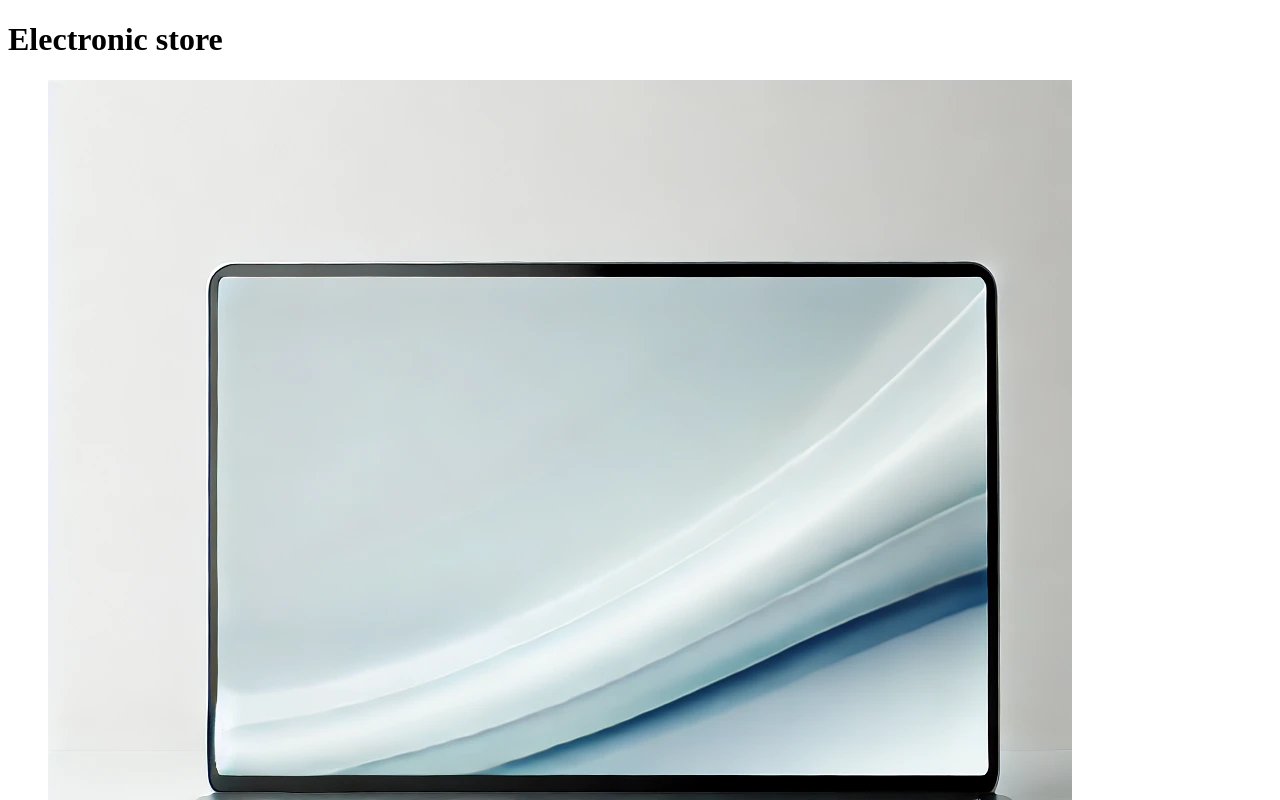
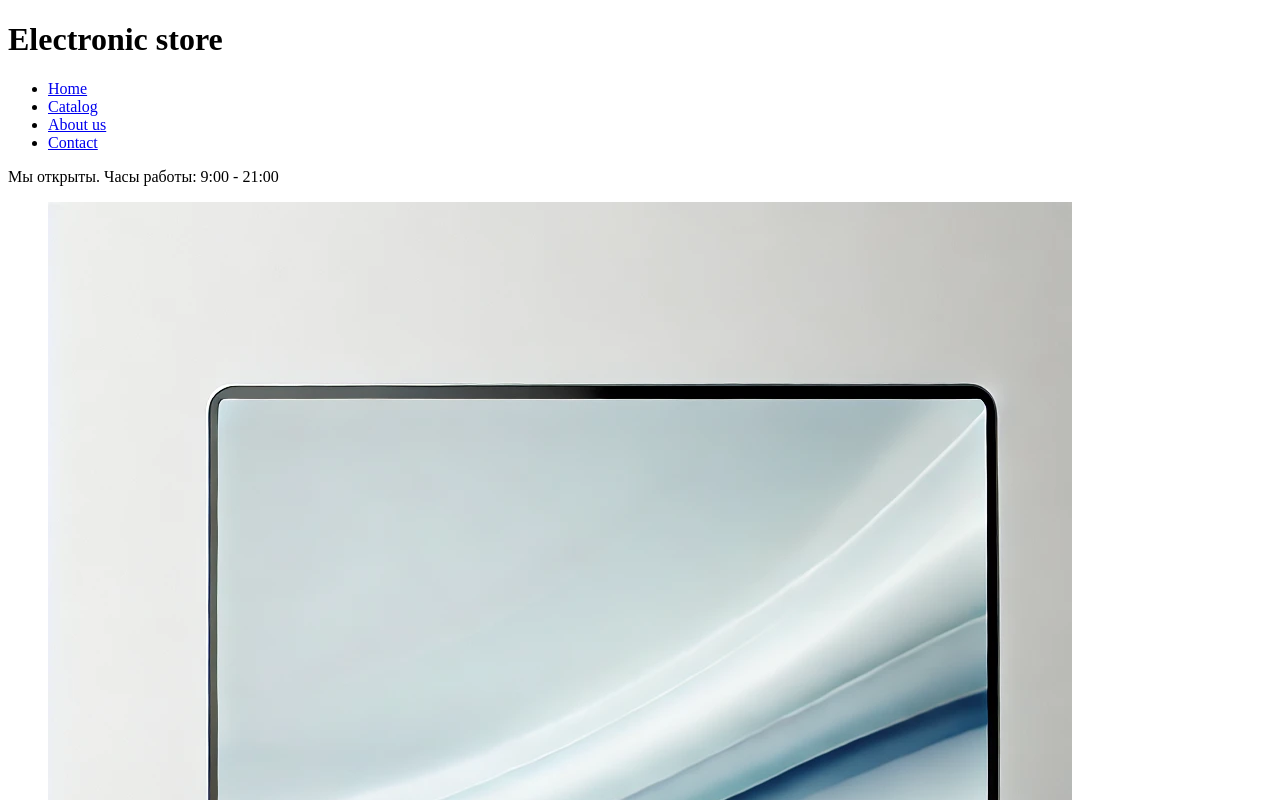
Before and after one commit to vladislav-1999/React-Course, a React (Vite) app in the folder project_1/e-store/: page / in a window 1280 px wide. Shown: the top 800 px of the page. Built offline with nearby package versions, Linux system fonts and the light colour scheme.

Commit message:
Добавлены часы работы магазина.

```diff
--- a/project_1/e-store/src/App.jsx
+++ b/project_1/e-store/src/App.jsx
@@ -43,6 +43,8 @@ const productData = [
   },
 ];
 
+
+
 function App() {
   return (
     <div>
@@ -54,9 +56,44 @@ function App() {
 }
 
 function Header() {
+  const hour = new Date().getHours();
+  const openHours = 9;
+  const closeHours = 21;
+
+  const isOpen = hour >= openHours && hour <= closeHours;
+
+  console.log(isOpen);
+
   return (
     <header>
       <h1>Electronic store</h1>
+      <nav>
+        <ul>
+          <li>
+            <a href="#">Home</a>
+          </li>
+          <li>
+            <a href="#">Catalog</a>
+          </li>
+          <li>
+            <a href="#">About us</a>
+          </li>
+          <li>
+            <a href="#">Contact</a>
+          </li>
+        </ul>
+      </nav>
+      <div>
+        {isOpen ? (
+          <p>
+            Мы открыты. Часы работы: {openHours}:00 - {closeHours}:00
+          </p>
+        ) : (
+          <p>
+            Мы закрыты. Часы работы: {openHours}:00 - {closeHours}:00
+          </p>
+        )}
+      </div>
     </header>
   );
 }
```
